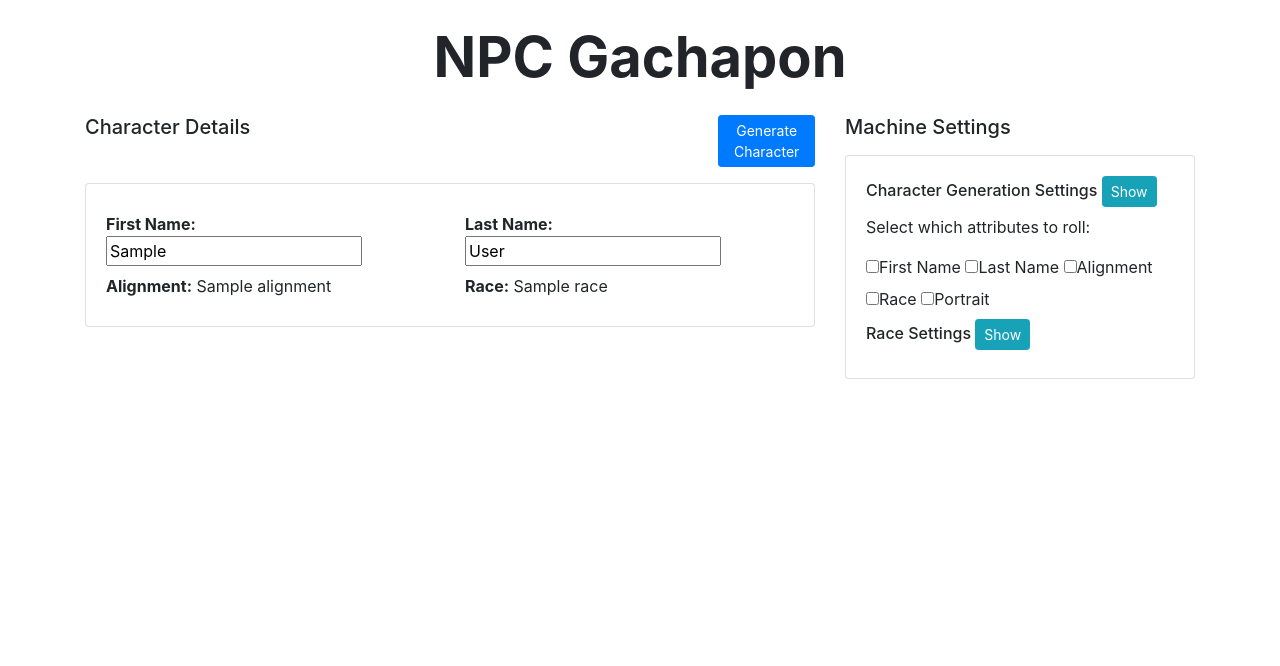
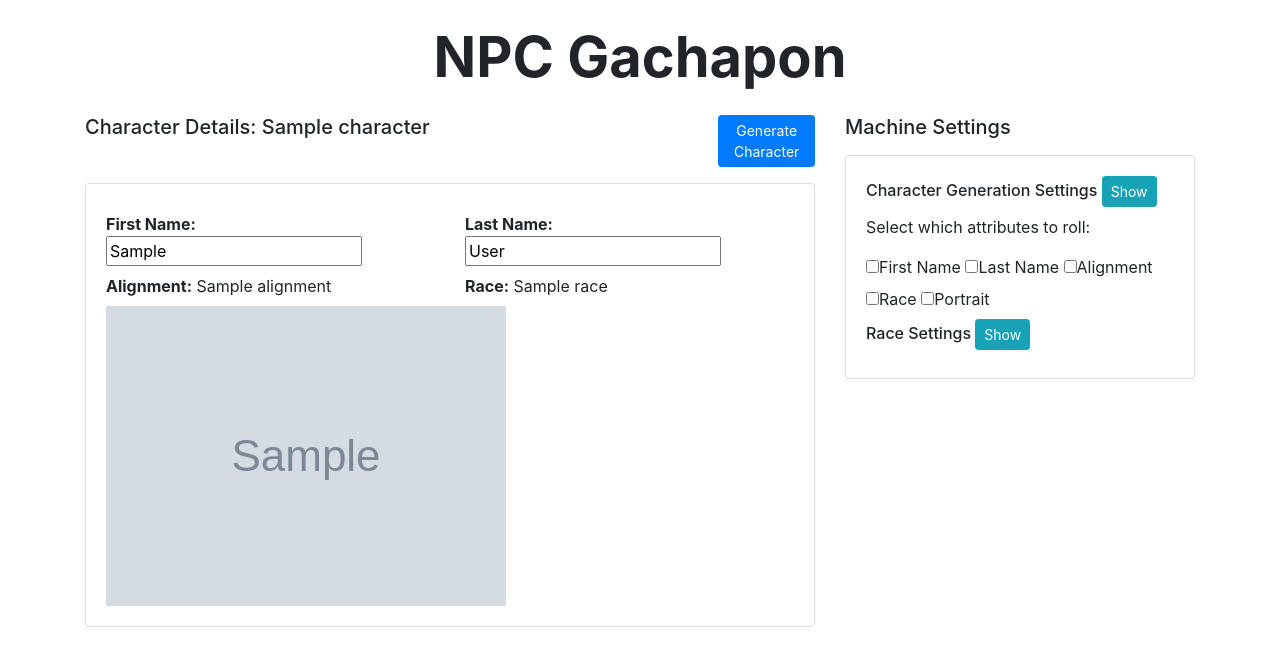
Before and after one commit to gregwht/npcgacha, a Flask app: template templates/index.html in a window 1280 px wide. Shown: the top 666 px of the page. Run offline with Flask 3, Linux system fonts and the light colour scheme; the template is opened without the code that fills it: most values are stand-ins (such as "Sample title", 1, 10 or a date in 2020); grey boxes marked "Sample" are stand-in pictures; some libraries are stand-ins or nearby versions.

Commit message:
GPT: Name and portrait generation
Updated name and portrait generation to include "genre".
Image generation now considers race and alignment too.

```diff
--- a/app.py
+++ b/app.py
@@ -4,17 +4,25 @@ from flask import Flask, render_template, redirect, request, session, jsonify
 from flask_session import Session
 
 import openai
-from decouple import Config
+from openai import OpenAI
+from openai.types import Image, ImagesResponse
+from decouple import config, Config
 
 
 app = Flask(__name__)
 app.secret_key = 'your_secret_key'
+
+# OpenAI config
+config = Config('.env')
+API_KEY = config('API_KEY', default='your_api_key')
+client = OpenAI(api_key = API_KEY)
 
 
 ## Initialise Variables
 character = {
     "first_name" : "None",
     "last_name": "None",
+    "gpt_name": "None",
     "alignment": "None",
     "race": "None"
 }
@@ -86,6 +94,23 @@ def roll_last_name(reroll=False, prev_last=None):
     # # Print name results:
     # print("Last Name: ", last_name)
     return last_name
+
+
+## Generate Name using ChatGPT
+def generate_character_name(genre, first_initial, last_initial):
+
+    prompt = f"I am playing a tabletop RPG game with a {genre} theme. Please generate a name for my character. The first name should begin with the letter {first_initial} and the last name should begin with the letter {last_initial}. Please only write the name itself -- do not write 'First Name:' or 'Last Name:'"
+
+    response = client.chat.completions.create(
+        model = "gpt-3.5-turbo",
+        messages = [{"role": "user", "content": prompt}],
+        stream = False
+    )
+
+    gpt_name = response.choices[0].message.content
+    print("GPT Name:", gpt_name)
+
+    return gpt_name
 
 
 ## Roll Alignment
@@ -175,9 +200,21 @@ def roll_race(reroll=False, prev_race=None):
     return race
 
 ## Generate Portrait
-def generate_portrait():
-    print("Generate portrait")
-    return
+def generate_portrait(genre, gpt_name, alignment, race):
+
+    dalle = client.images.generate(
+        model = "dall-e-3",
+        prompt = f"I am playing a tabletop RPG game with a {genre} theme. Please generate a portrait of a character called {gpt_name}. Their alignment is {alignment} and their race is {race}. The alignment and race should influence how the character looks, but should not be written as text on the image. There should be no text on the image.",
+        size = "1024x1024",
+        quality = "standard",
+        n = 1,
+    )
+
+    image_url = dalle.data[0].url
+
+    print(image_url)
+
+    return render_template("index.html", character=character, races=races, checkbox_states=checked_attributes, gpt_name=character['gpt_name'], image_url=image_url)
 
 
 @app.route('/', methods=['GET', 'POST'])
@@ -217,7 +254,7 @@ def index():
             elif request.form['reroll-attribute'] == 'race':
                 character['race'] = roll_race(True, character['race'])
 
-    return render_template("index.html", character=character, races=races, checkbox_states=checked_attributes)
+    return render_template("index.html", character=character, races=races, checkbox_states=checked_attributes, gpt_name=character['gpt_name'])
 
 
 @app.route('/delete-race', methods=['POST'])
@@ -238,6 +275,8 @@ def generate_character():
     # Get the checked attributes and store them in a list.
     checked_attributes = request.json
 
+    genre = "horror"
+
     # Process the checked attributes and generate the character
     if checked_attributes['first-name'] == 'checked':
         character['first_name'] = roll_first_name()
@@ -247,16 +286,17 @@ def generate_character():
         character['alignment'] = roll_alignment()
     if checked_attributes['race'] == 'checked':
         character['race'] = roll_race()
+
+    character['gpt_name'] = generate_character_name(genre, character['first_name'], character['last_name'])
+
     if checked_attributes['portrait'] == 'checked':
-        generate_portrait()
-
-    print(checked_attributes['first-name'])
+        generate_portrait(genre, character['gpt_name'], character['alignment'], character['race'])
 
     # Return the generated character as JSON response
     return jsonify(character=character, checkbox_states=checked_attributes)
 
 
-
+# For saving custom names entered by the user on the character sheet
 @app.route('/update-name', methods=['POST'])
 def update_name():
     data = request.json
@@ -271,5 +311,11 @@ def update_name():
     return jsonify(success=True)
 
 
+# For updating the Character Sheet Title with the GPT generated name
+@app.route('/update-gpt-name')
+def update_gpt_name():
+    # Assume character['gpt_name'] has been updated with the generated name
+    return jsonify(character=character)
+
 if __name__ == '__main__':
     app.run(debug=True)
--- a/templates/index.html
+++ b/templates/index.html
@@ -18,7 +18,7 @@
             <!-- CHARACTER SHEET -->
             <div class="col-8">
                 <div class="row mb-3">
-                    <div class="col-10"><h5>Character Details</h5></div>
+                    <div class="col-10"><h5>Character Details: <span id="gpt-name">{{ character['gpt_name'] }}</span></h5></div>
                     <div class="col-2">
                         <!-- Generate Character Button -->
                         <form action="/" method="post">
@@ -52,6 +52,8 @@
                                 <span class="font-weight-bold clickable-text" onclick="rerollAttribute('race')">Race:</span> {{ character['race'] }}
                             </div>
                         </div>
+
+                        <img src={{ img_url }}>
                     </div>
                 </div>
 
@@ -204,6 +206,8 @@
                     document.getElementById("alignment").innerText = character.alignment;
                     document.getElementById("race").innerText = character.race;
                     // Update other character details similarly
+                    // Update gpt_name
+                    document.getElementById("gpt-name").innerText = character.gpt_name;
                 }
             };
             xhr.send(JSON.stringify(checkboxStates));
@@ -241,6 +245,7 @@
         });
 
 
+
     </script>
 </body>
 </html>
```
